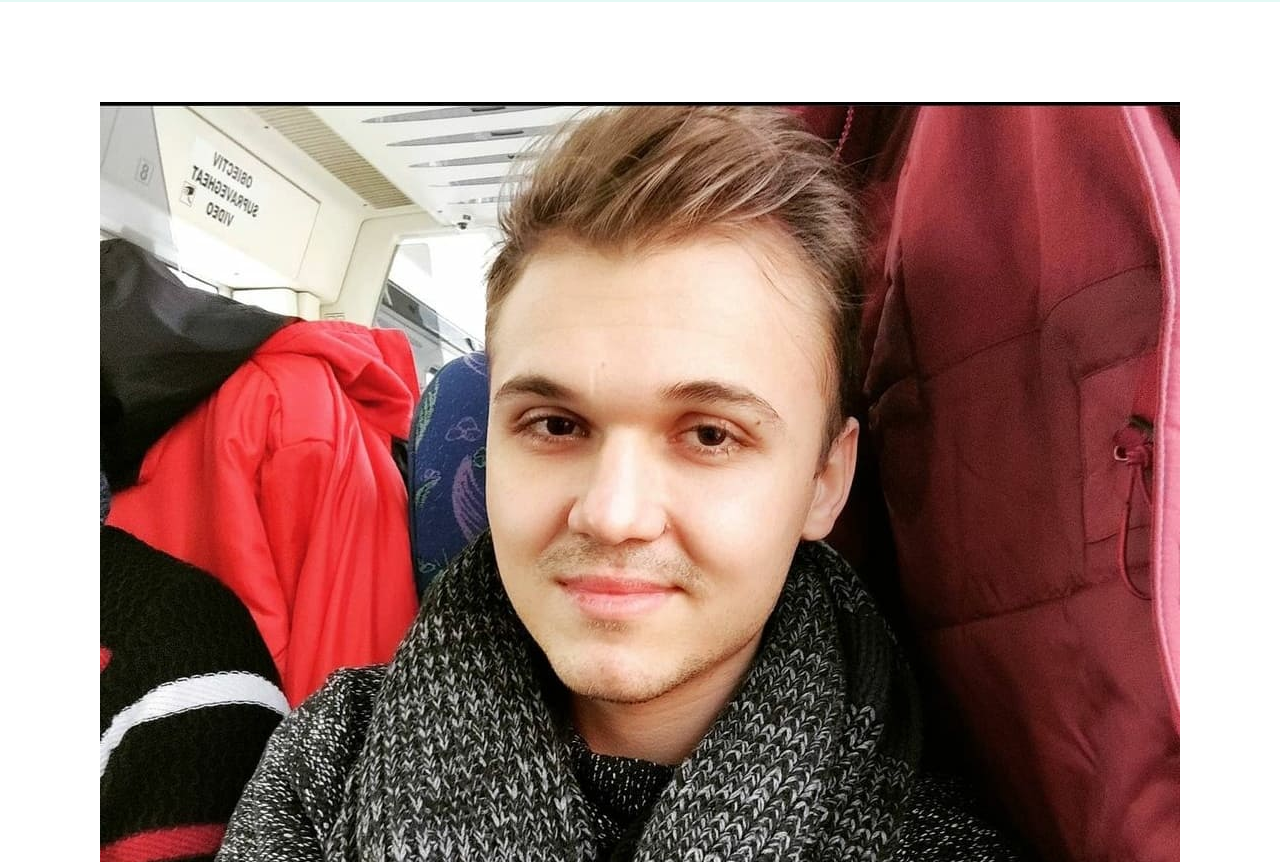
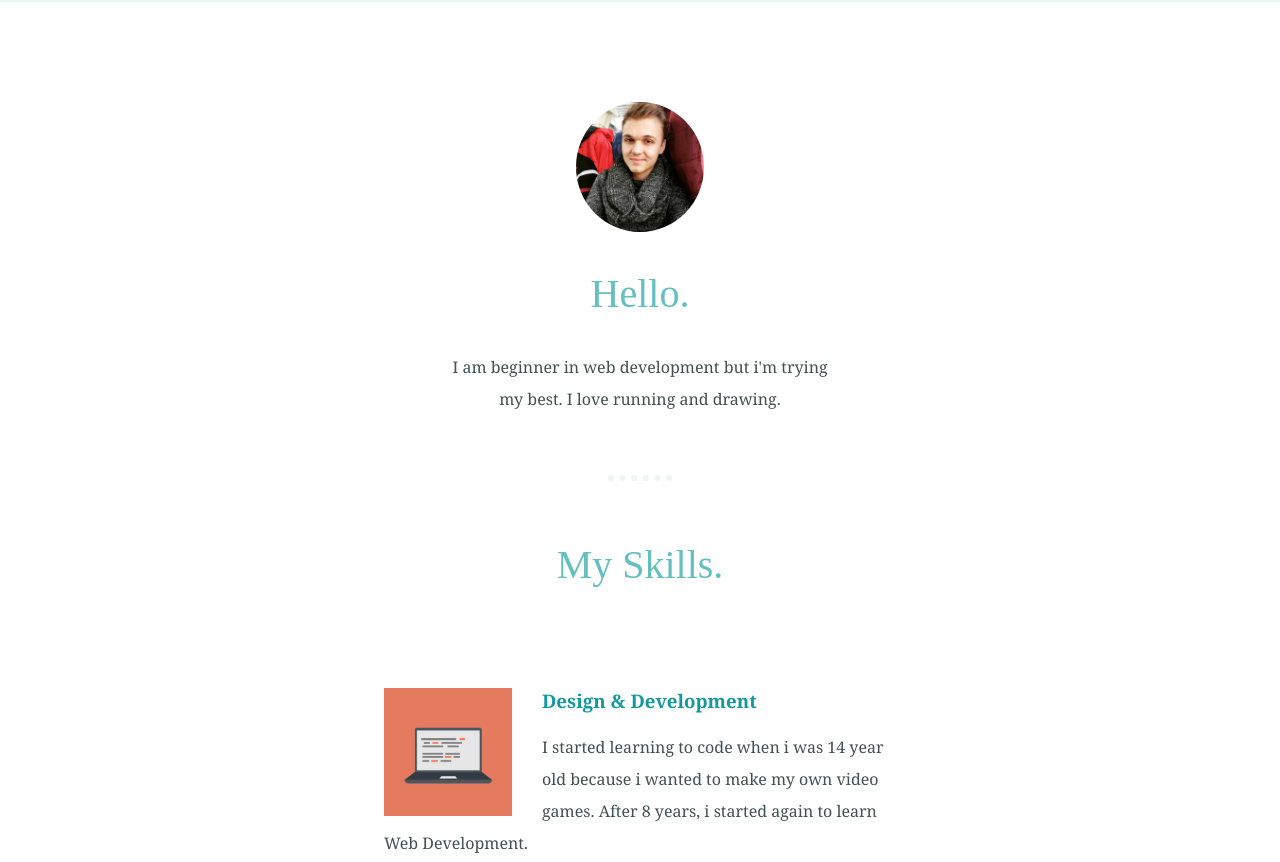
Before and after one commit to xjustalecsx5/Resume, a plain HTML site: page index.html in a window 1280 px wide. Shown: the part 781-1643 px from the top of the page. Drawn offline with Linux system fonts and the light colour scheme; a web font is replaced by a local one.

Commit message:
Update styles.css

```diff
--- a/css/styles.css
+++ b/css/styles.css
@@ -44,6 +44,11 @@ a {
 
 a:hover {
 color: #EAF6f6;
+}
+
+.profile-pic{
+  width: 10%;
+  border-radius: 100%;
 }
 
 .mountainn {
```
